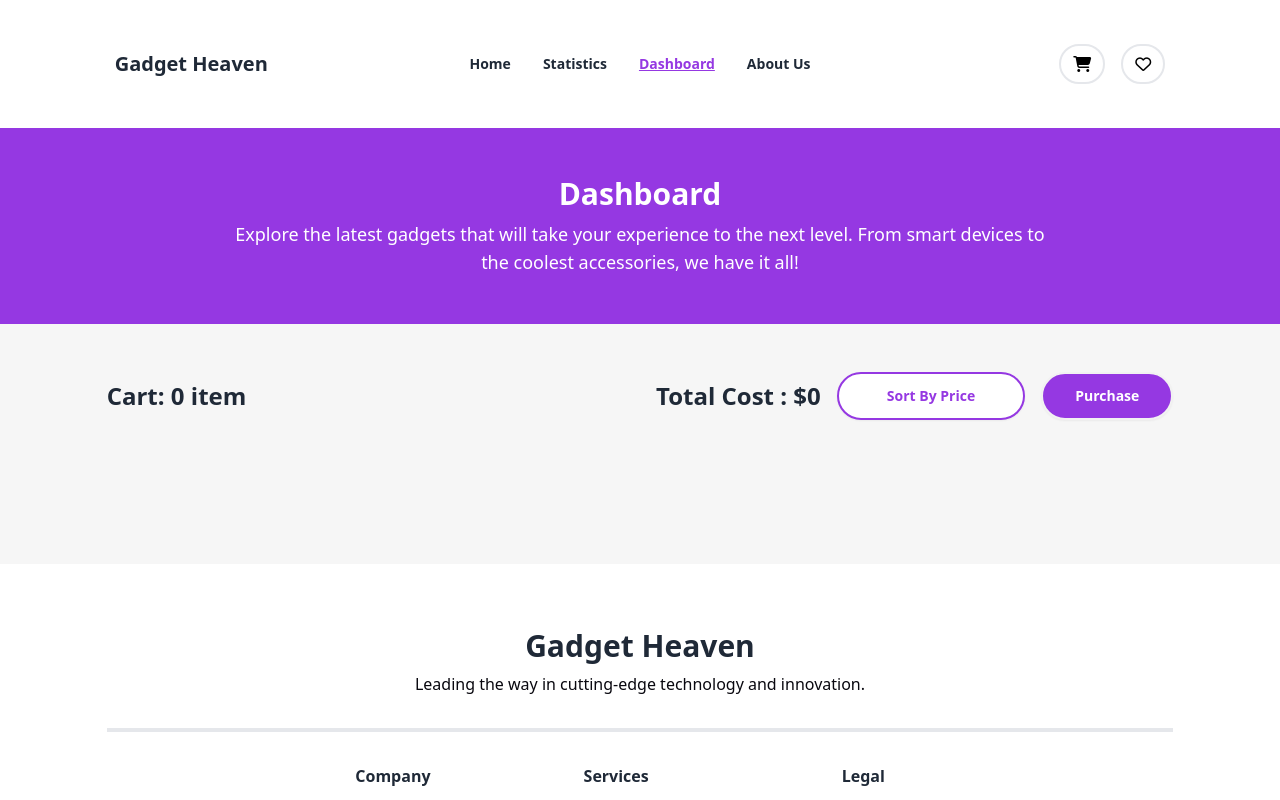
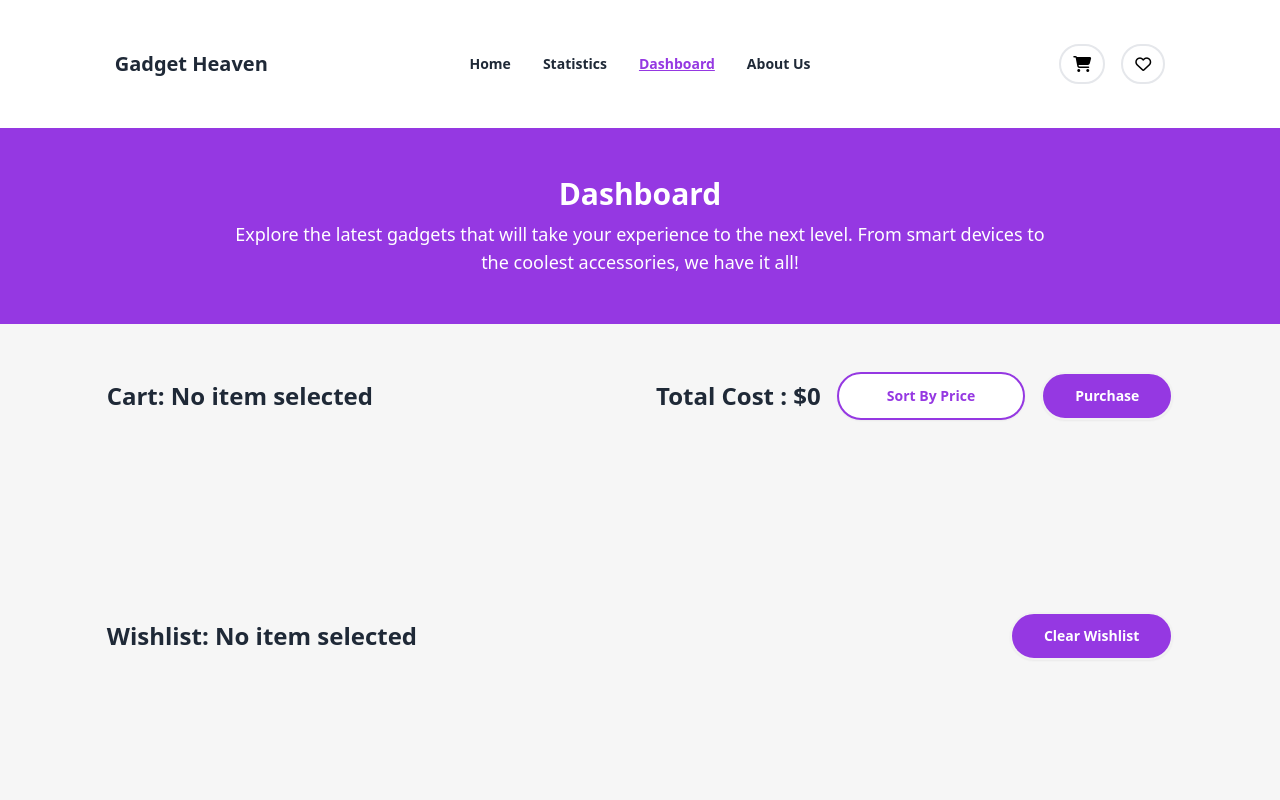
Before and after one commit to programming-hero-web-course-4/b10a8-gadget-heaven-sheikh-saiyam, a React (Vite) app: page /dashboard in a window 1280 px wide. Shown: the top 800 px of the page. Built offline with nearby package versions, Linux system fonts and the light colour scheme.

Commit message:
wishlist function added

```diff
--- a/src/Gadgets/GadgetDetails.jsx
+++ b/src/Gadgets/GadgetDetails.jsx
@@ -1,6 +1,6 @@
 import { useEffect, useState } from "react";
 import { Link, useLoaderData, useParams } from "react-router-dom";
-import {addToCart, getAddToAllCart} from "../components/utility/localStorage"
+import {addToCart, addToWishlist, getAddToAllCart, getWishlist} from "../components/utility/localStorage"
 const GadgetDetails = () => {
   const { product_id } = useParams();
   const gadgetDetail = useLoaderData();
@@ -12,17 +12,26 @@ const GadgetDetails = () => {
     );
     setGadgetDetails(details);
 
-    const Carts = getAddToAllCart();
-    const isExist = Carts.find((item) => item.product_id == gadgetDetails.product_id);
-    if (isExist) {
+    // const Carts = getAddToAllCart();
+    // const isExist = Carts.find((item) => item.product_id == gadgetDetails.product_id);
+    // if (isExist) {
+    //   setIsCartToCart(true);
+    // }
+    const wishlist = getWishlist();
+    const isExistWishlist = wishlist.find((item) => item.product_id == details.product_id);
+    if (isExistWishlist) {
       setIsCartToCart(true);
     }
   }, [gadgetDetail, gadgetDetails.product_id, product_id]);
 
   const handleAddToCart= (gadgetDetails) => {
     addToCart(gadgetDetails);
+
+    console.log(gadgetDetails)
+  };
+  const handleAddToWishList= (gadgetDetails) => {
+    addToWishlist(gadgetDetails)
     setIsCartToCart(true);
-    console.log(gadgetDetails)
   };
 
   const {
@@ -133,11 +142,11 @@ const GadgetDetails = () => {
 
                 {/* buttons div */}
                 <div className="flex gap-3 mt-4 ">
-                  <button disabled={isCartToCart} onClick={() => handleAddToCart(gadgetDetails)} className="btn md:btn-wide bg-[#9538E2] text-white rounded-full">
+                  <button  onClick={() => handleAddToCart(gadgetDetails)} className="btn md:btn-wide bg-[#9538E2] text-white rounded-full">
                     Add To Card
                     <i className="fa-solid fa-cart-shopping"></i>
                   </button>
-                  <button className="rounded-full border-2 border-[#d1d1d1] btn bg-transparent ">
+                  <button disabled={isCartToCart} onClick={() => handleAddToWishList(gadgetDetails)} className="rounded-full border-2 border-[#d1d1d1] btn bg-transparent ">
                     <i className="fa-regular fa-heart text-lg"></i>
                   </button>
                 </div>
--- a/src/components/Dashboard/Dashboard.jsx
+++ b/src/components/Dashboard/Dashboard.jsx
@@ -1,5 +1,5 @@
 import { useEffect, useState } from "react";
-import { getAddToAllCart } from "../utility/localStorage";
+import { addToWishlist, getAddToAllCart, getWishlist } from "../utility/localStorage";
 import { NavLink } from "react-router-dom";
 import { Tab, Tabs, TabList, TabPanel } from "react-tabs";
 import "react-tabs/style/react-tabs.css";
@@ -7,11 +7,17 @@ import modalImg from "../../assets/Group.png";
 import { toast } from "react-toastify";
 const Dashboard = () => {
   const [gadget, setGadget] = useState([]);
+  const [gadgetWish, setGadgetWish] = useState([]);
   console.log(gadget);
   useEffect(() => {
     const cart = getAddToAllCart();
     setGadget(cart);
   }, []);
+
+  useEffect(()=>{
+    const wishlist = getWishlist();
+    setGadgetWish(wishlist)
+  },[])
 
   const totalCost = gadget.reduce((sum, gadget) => sum + gadget.price, 0);
 
@@ -22,17 +28,17 @@ const Dashboard = () => {
   };
 
   // Function to clear all localStorage data
-  function clearLocalStorage() {
-    // if(gadget.length === 0 ) {
-    //   toast.error("No products are selected");
-    // } else {
-    // localStorage.clear();
-    // toast.success("Payment Successful");
-    // setGadget([]);}
+  const clearLocalStorage = () => {
     localStorage.clear();
     toast.success("Payment Successful");
     setGadget([]);
   }
+
+  const clearWishlist = () => {
+    localStorage.removeItem('Wishlist')
+    setGadgetWish([]);
+  }
+
 
   return (
     <div>
@@ -76,13 +82,15 @@ const Dashboard = () => {
         </div>
       </div>
       {/* btn div */}
+
+      {/* cart div */}
       <div className="bg-[#f6f6f6] pt-12 pb-24">
         <div className="w-11/12 mx-auto md:w-10/12 max-w-screen-2xl ">
           {/* sort by & purchase div  */}
           <div className="mb-12 flex justify-between items-center gap-4 flex-wrap">
             <div>
               <h1 className="text-2xl font-bold ">
-                Cart: {gadget.length} item
+                Cart: {gadget.length === 0 ?"No item selected":`${gadgetWish.length}item`}
               </h1>
             </div>
             <div className="flex justify-between items-center gap-4">
@@ -191,6 +199,71 @@ const Dashboard = () => {
           {/* cart div */}
         </div>
       </div>
+      {/* cart div */}
+
+      {/* wishlist div */}
+      <div className="bg-[#f6f6f6] pt-12 pb-24">
+        <div className="w-11/12 mx-auto md:w-10/12 max-w-screen-2xl ">
+          {/* wishlist clear div */}
+          <div className="mb-12 flex justify-between items-center gap-4 flex-wrap">
+            <div>
+              <h1 className="text-2xl font-bold ">
+                Wishlist: {gadgetWish.length === 0 ?"No item selected":`${gadgetWish.length}item`}
+              </h1>
+            </div>
+            <div className="flex justify-between items-center gap-4">
+              <div>
+                <button onClick={clearWishlist}
+                  className="px-8 border-2 btn rounded-full bg-[#9538E2] text-white  hover:bg-white hover:text-[#9538E2] hover:border-none"
+                >
+                  Clear Wishlist
+                </button>
+              </div>
+            </div>
+          </div>
+          {/* wishlist clear div */}
+
+          {/* cart div */}
+          <div className="space-y-4">
+            {gadgetWish.map((item, index) => (
+              <div key={index} className="bg-white rounded-2xl p-6">
+                <div className="space-y-4 sm:flex sm:space-y-0 gap-4 items-center">
+                  <div className="w-full sm:w-4/12">
+                    <img
+                      className="w-full h-[124px] border-2 rounded-2xl"
+                      src={item.product_image}
+                      alt=""
+                    />
+                  </div>
+                  <div className="w-full flex justify-between item-center gap-4">
+                    <div className="space-y-2">
+                      <h1 className="font-bold text-2xl">
+                        {item.product_title}
+                      </h1>
+                      <p className="text-[#6b6b6f] text-lg">
+                        {item.description}
+                      </p>
+                      <p className="font-semibold ">Price: ${item.price}</p>
+                    </div>
+                    <div>
+                      <button
+                        className="rounded-full border border-red-500
+                      bg-white h-12 px-3"
+                      >
+                        ❌
+                      </button>
+                    </div>
+                  </div>
+                </div>
+              </div>
+            ))}
+          </div>
+          {/* cart div */}
+        </div>
+      </div>
+      {/* wishlist div */}
+
+
     </div>
   );
 };
--- a/src/components/utility/localStorage.js
+++ b/src/components/utility/localStorage.js
@@ -21,6 +21,36 @@ const addToCart = (gadget) => {
   toast.success("Product Added Successfully");
 };
 // for add to cart
+
 // for add to wishlist
+const getWishlist = () => {
+  const wishlist = localStorage.getItem("Wishlist");
+  if (wishlist) {
+    const parseWishlist = JSON.parse(wishlist);
+    console.log(parseWishlist);
+    return parseWishlist;
+  } else {
+    console.log([]);
+    return [];
+  }
+};
+
+// Add a gadget to the wishlist
+const addToWishlist = (gadget) => {
+  const wishlist = getWishlist();
+  // Check if the gadget already exists in the wishlist
+  const isExist = wishlist.find(
+    (item) => item.product_id === gadget.product_id
+  );
+
+  if (!isExist) {
+    wishlist.push(gadget);
+    localStorage.setItem("Wishlist", JSON.stringify(wishlist));
+    toast.success("Product Added to Wishlist Successfully");
+  } else {
+    toast.info("Product is already in the Wishlist");
+  }
+};
 // for add to wishlist
-export { addToCart, getAddToAllCart };
+
+export { addToCart, getAddToAllCart, getWishlist, addToWishlist };
```
